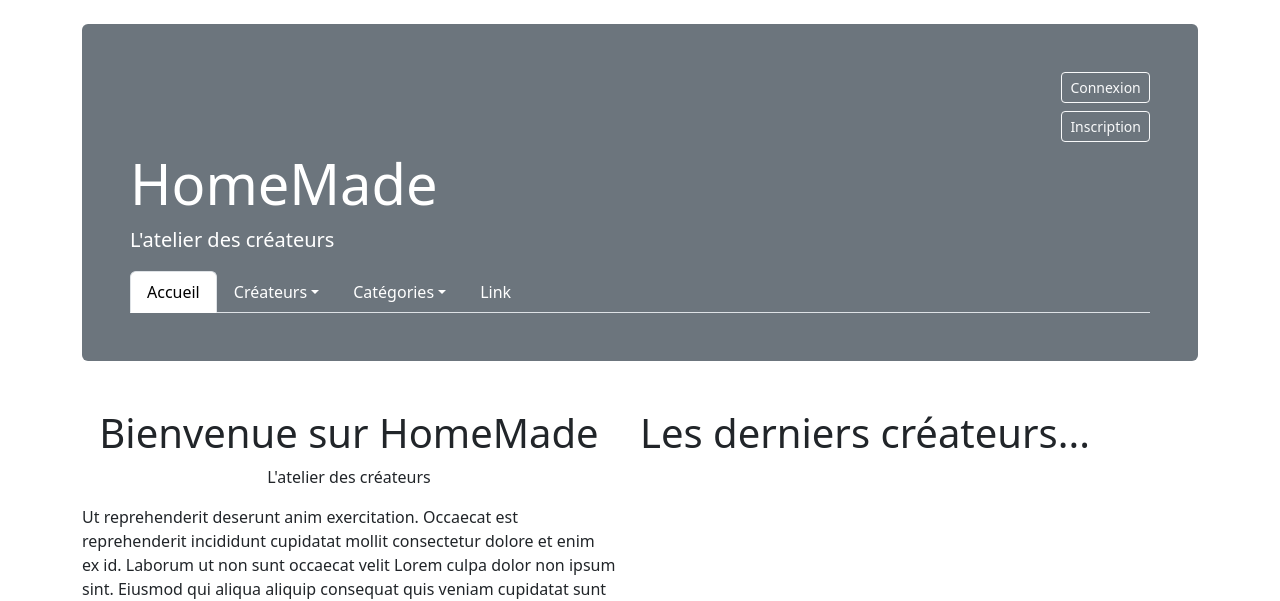
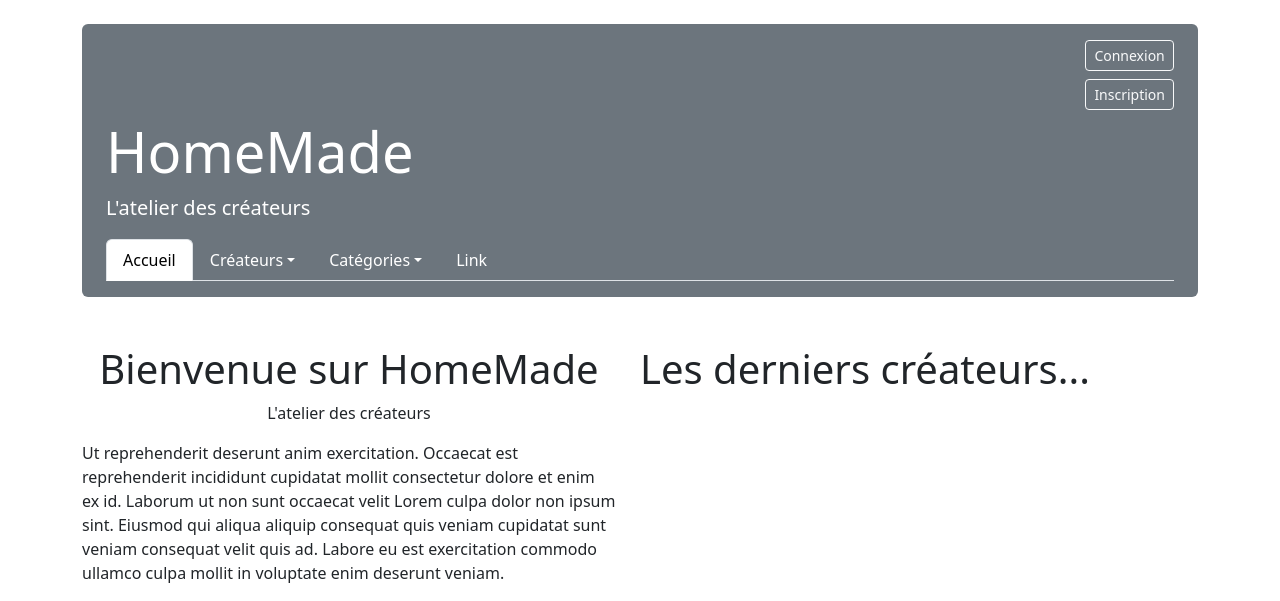
Before and after one commit to edithbdev/Homemade_php8, a PHP site: the page made by src/template/main/index.php in a window 1280 px wide. Shown: the top 601 px of the page. Run offline with PHP 8.4, Linux system fonts and the light colour scheme; the template is opened without the code that fills it, so the values that code supplies are empty.

Commit message:
style(header):modification of the padding

```diff
--- a/src/template/partials/header.php
+++ b/src/template/partials/header.php
@@ -32,7 +32,7 @@ $page = $_GET['page'] ?? 'home';
 
 <body>
   <main class="container">
-    <div class="mt-4 p-5 bg-secondary text-white rounded">
+    <div class="mt-4 py-3 px-4 bg-secondary text-white rounded">
       <div class="d-flex justify-content-between">
         <div>
           <?php if (isset($_SESSION['user'])) : ?>
```
Also changed, not shown: README.md.
